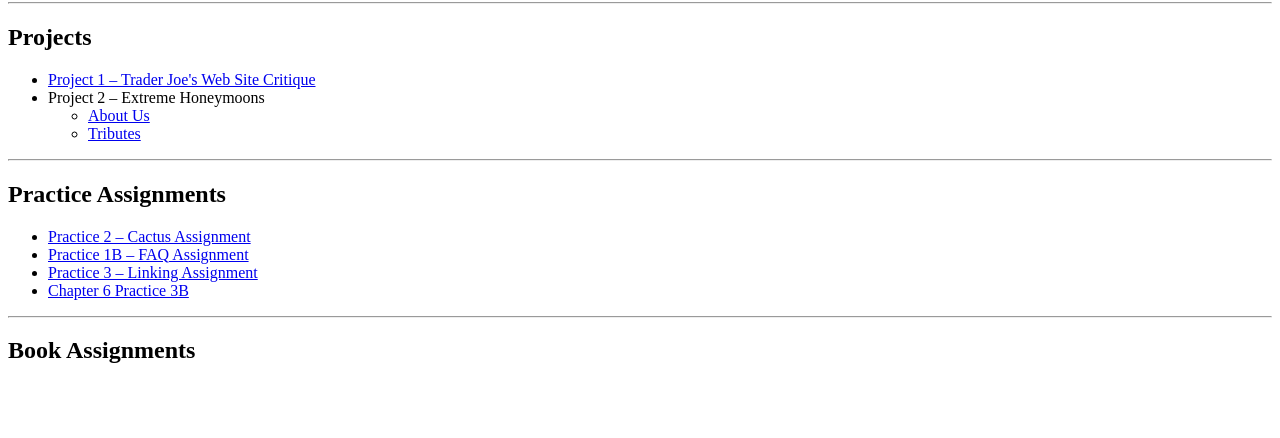
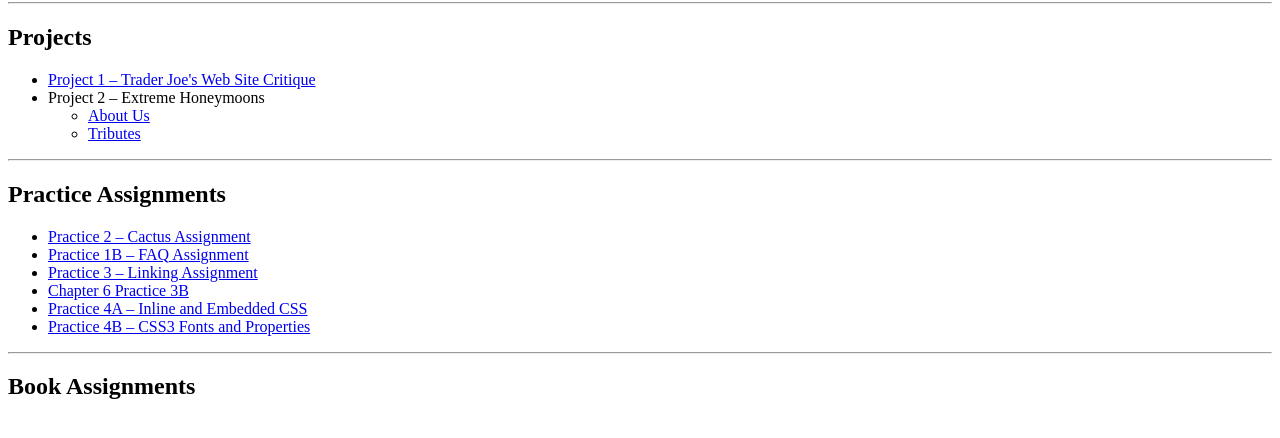
Before and after one commit to SkylerTerry/Tech2420-Homework, a plain HTML site: page index.html in a window 1280 px wide. Shown: the part 78-516 px from the top of the page. Drawn offline with Linux system fonts and the light colour scheme.

Commit message:
Update index.html

```diff
--- a/index.html
+++ b/index.html
@@ -27,6 +27,8 @@
     <li><a href="Practice1B file.html">Practice 1B – FAQ Assignment</a></li>
     <li><a href="HTML Practice 3/HTML3Files/index.html">Practice 3 – Linking Assignment</a></li>
     <li><a href="Chap6/Chap6/glossary.html">Chapter 6 Practice 3B</a></li>
+    <li><a href="HTML4AFiles/HTML4AFiles/index.html">Practice 4A – Inline and Embedded CSS</a></li>
+    <li><a href="HTML4bFiles-1/HTML4BFiles/CSS3Fonts/CSS3Fonts.html">Practice 4B – CSS3 Fonts and Properties</a></li>
   </ul>
 
   <hr />
```
